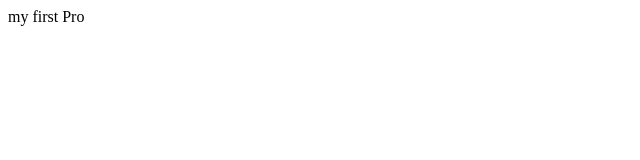
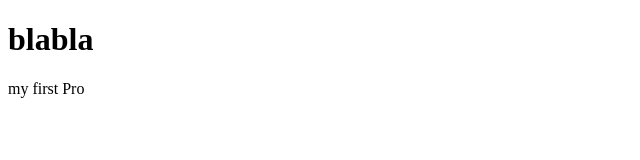
Before and after one commit to dekpo/MobileFirst, a plain HTML site: page Khanjar.html in a window 1280 px wide. Shown: the whole page, without its empty margins (0-640 px from the left). Drawn offline with Linux system fonts and the light colour scheme.

Commit message:
wher r u

```diff
--- a/Khanjar.html
+++ b/Khanjar.html
@@ -6,6 +6,9 @@
     <title>Document</title>
 </head>
 <body>
+    <h1>blabla
+
+    </h1>
     my first Pro
 </body>
 </html>
```
